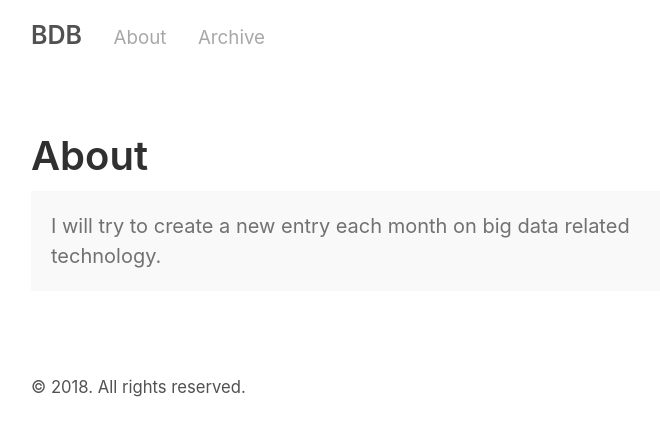
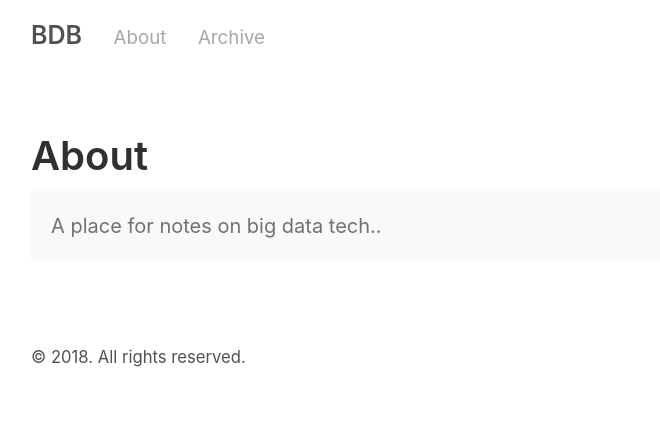
Before and after one commit to joeyfaherty/joeyfaherty.github.io, a Jekyll site: the page built from about.md, in a window 1280 px wide. Shown: the top 436 px of the page, without its empty margins (259-919 px from the left). Built offline with Jekyll 4.4.1, drawn with Linux system fonts in a browser that asks for light colours; comment, search, counter and statistics services are not loaded.

Commit message:
Reword about page

```diff
--- a/about.md
+++ b/about.md
@@ -4,5 +4,5 @@ title: About
 ---
 
 <p class="message">
-   I will try to create a new entry each month on big data related technology.
+   A place for notes on big data tech..
 </p>
```
